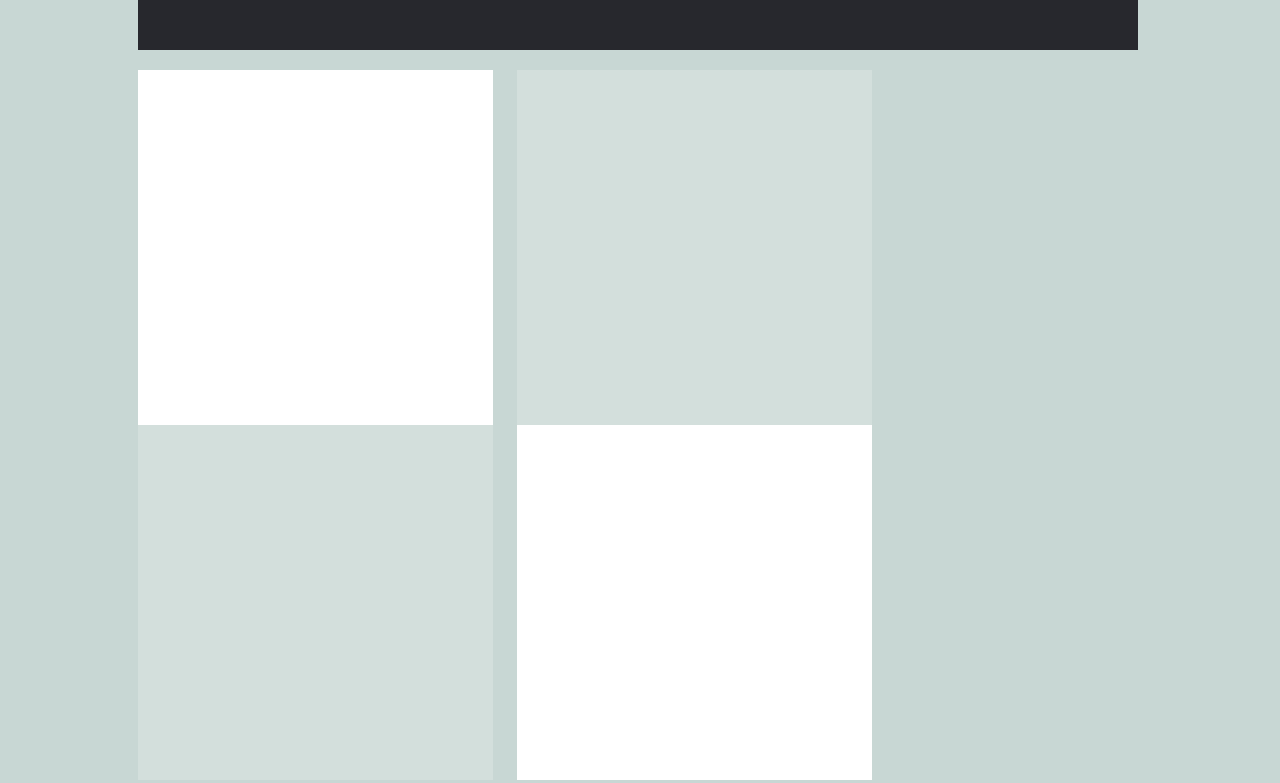
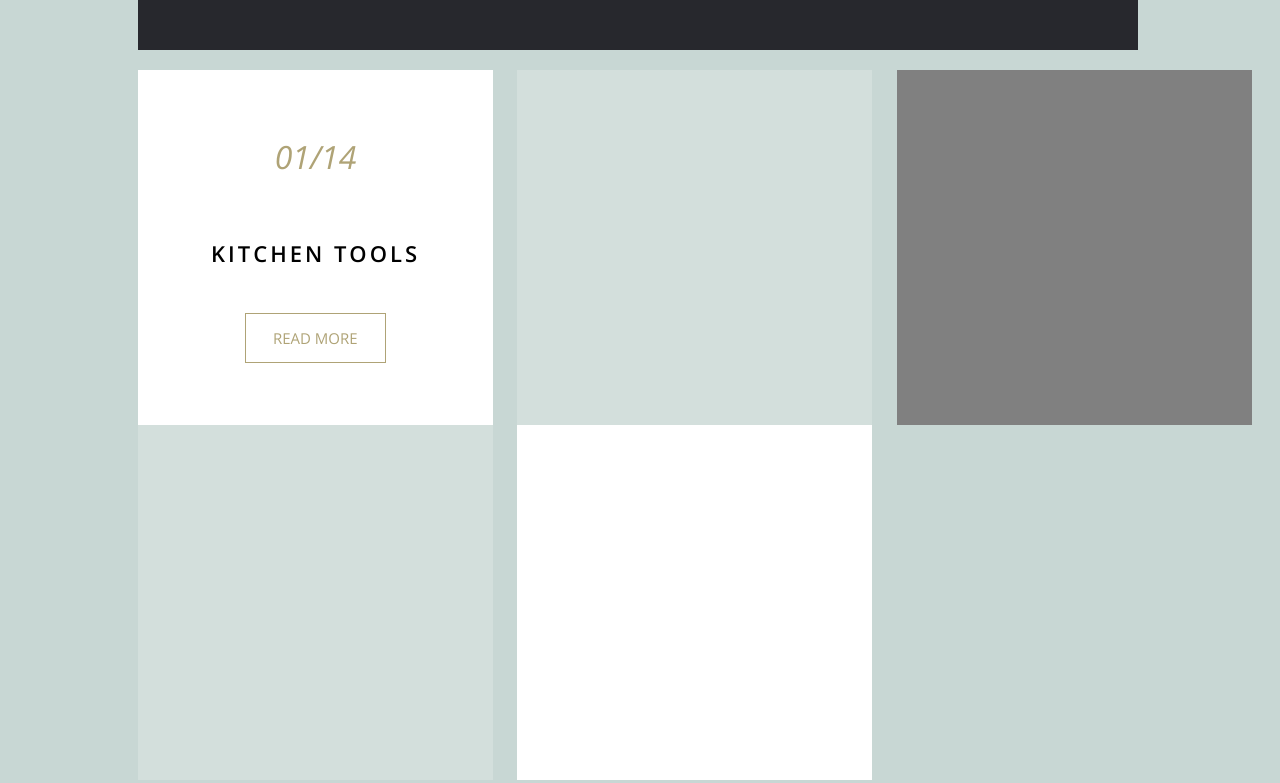
Before and after one commit to Sergey23456/Portfolio2, a website: page index.html in a window 1280 px wide. Shown: the part 3759-4542 px from the top of the page. Drawn offline with nearby package versions, Linux system fonts and the light colour scheme.

Commit message:
Блок окна

```diff
--- a/index.html
+++ b/index.html
@@ -6,7 +6,7 @@
 		<link rel="stylesheet" href="normalaizer.css">
     <link rel="stylesheet" href="awesome/css/font-awesome.css">
 		<link rel="stylesheet" href="style.css">
-    <link href="https://fonts.googleapis.com/css?family=Open+Sans:400,700" rel="stylesheet">
+		<link href="https://fonts.googleapis.com/css?family=Open+Sans:300i,400,600,700" rel="stylesheet">
     <script src="/node_modules/jquery/dist/jquery.min.js"></script>
 	</head>
   <body>
@@ -137,13 +137,21 @@ Dribbble</div>
 				<div class="footerLogo"></div>
 			</div>
 			<div class="doubleSquare">
-				<div class="square"></div>
+				<div class="square ">
+					<div class="numBefore"></div>
+					<div class="number">01/14</div>
+					<div class="headName">KITCHEN TOOLS</div>
+					<div class="read">READ MORE</div>
+				</div>
 				<div class="square squareColor"></div>
 			</div>
 			<div class="doubleSquare">
 				<div class="square squareColor"></div>
 				<div class="square"></div>
 			</div>
+			<div class="square squareGrey marg"></div>
+			<div class="square marg squareWhite"></div>
+			<div class="square marg squareWhite"></div>
     </div>
   </body>
 </html>
--- a/style.css
+++ b/style.css
@@ -357,9 +357,72 @@ ul.footerMenu{
 }
 .square{
   display:block;
-  width: 100%;
+  width: 355px;
   height: 355px;
+  box-sizing: border-box;
 }
 .squareColor{
   background-color: #d3dfdc;
 }
+.squareGrey{
+  background-color: grey;
+}
+.squareWhite{
+  background-color: #FFF;
+}
+.marg{
+  display: inline-block;
+  margin: 10px 10px 10px 10px;
+}
+
+.numBefore::before {
+    content: "";
+    overflow: hidden;
+    display: block;
+
+}
+
+.number{
+  position: relative;
+  font-size: 32px;
+  font-weight: 300;
+  font-family: 'Open Sans', sans-serif;
+  font-style: italic;
+  color: #afa376;
+
+  display: flex;
+  /*align-items: top;* для выравнивания по высоте*/
+  justify-content: center;
+
+  margin: 65px 0px 60px 0px;
+}
+
+.headName{
+  position: relative;
+  font-size: 22px;
+  font-weight: 600;
+  font-family: 'Open Sans', sans-serif;
+  letter-spacing:3px;
+
+  display: flex;
+  /*align-items: top;* для выравнивания по высоте*/
+  justify-content: center;
+
+  margin-bottom: 45px
+}
+
+.read{
+  width: 85px;
+  display: block;
+  position: relative;
+  margin: 0 auto;
+  padding: 14px 27px;
+  font-size: 15px;
+  font-weight: 400;
+  font-family: 'Open Sans', sans-serif;
+  color: #afa376;
+
+
+  border: 1px solid #afa376;
+
+}
```
